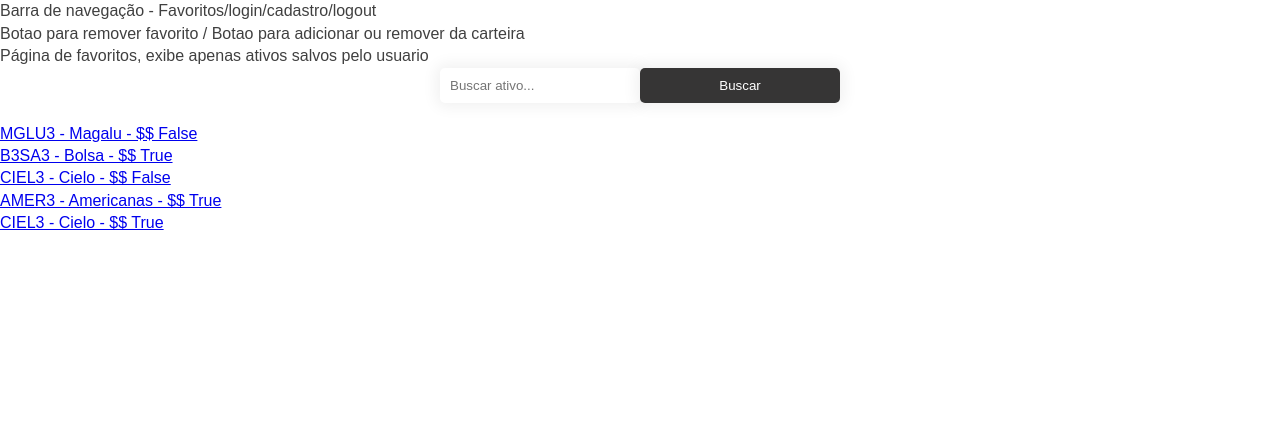
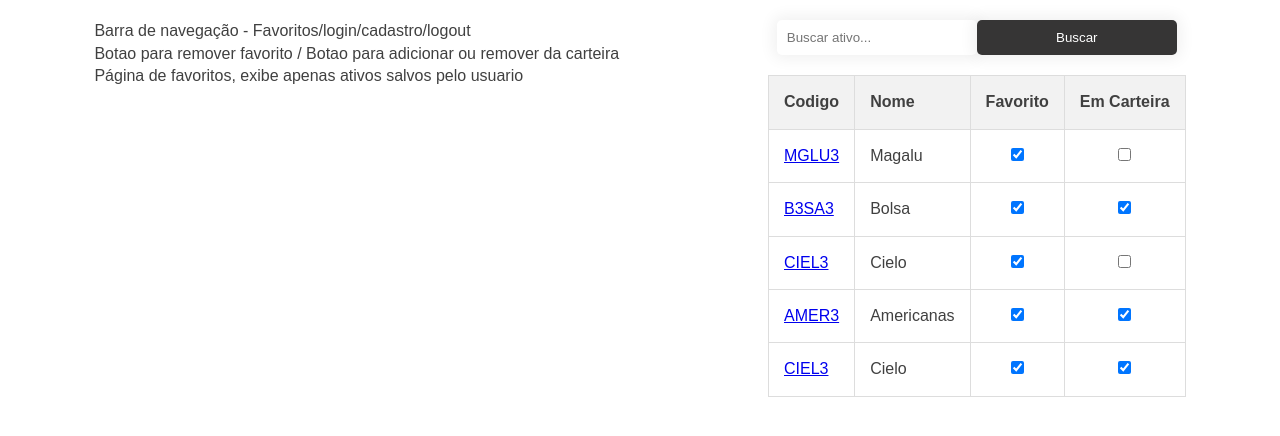
Before and after one commit to JBSilvaDev/desafio-inoa, a Django app: template ativos_user/templates/favoritos.html in a window 1280 px wide. Shown: the part 62-498 px from the top of the page. Run offline with Django 5.2, Linux system fonts and the light colour scheme; the template is opened without the code that fills it: values that come from a table or form of the project are taken from there, others are empty; data comes from the database, SQL or seed files in the repository.

Commit message:
configurando pag favoritos

```diff
--- a/ativos_global/templates/index.html
+++ b/ativos_global/templates/index.html
@@ -12,7 +12,7 @@ Home Page
     </section>
     <section>
       <aside>
-        <form method="get" action="">
+        <form class="buscar" method="get" action="">
           <input type="text" name="cod-ativo" placeholder="Buscar ativo...">
           <input type="submit" value="Buscar">
         </form>
--- a/ativos_user/templates/favoritos.html
+++ b/ativos_user/templates/favoritos.html
@@ -5,8 +5,9 @@ Favoritos Page
 {% endblock %}
 {% block body %}
 
-
 <body>
+  <main>
+    <section>
       <p>
         Barra de navegação - Favoritos/login/cadastro/logout
       </p>
@@ -14,20 +15,43 @@ Favoritos Page
         <p>
           Página de favoritos, exibe apenas ativos salvos pelo usuario
         </p>
-  <form method="get" action="">
+    </section>
+    <section>
+      <aside>
+        <form class="buscar" method="get" action="">
           <input type="text" name="cod-ativo" placeholder="Buscar ativo...">
           <input type="submit" value="Buscar">
         </form>
-  <section class="ativos-list">
-    <ul>
+      </aside>
+      <table>
+        <thead>
+          <tr>
+            <th>Codigo</th>
+            <th>Nome</th>
+            <th>Favorito</th>
+            <th>Em Carteira</th>
+          </tr>
+        </thead>
+        <tbody>
           {% for ativo in ativos %}
+          <tr>
+            <td>
               <a href="{% url 'detalhes_ativos' ativo.id %}">
-        <li>{{ ativo.cod_ativo }} - {{ ativo.nome_empresa }} - $$ {{ativo.em_carteira}}</li>
-      </a>
+                {{ ativo.cod_ativo }}</a>
+            </td>
+            <td>{{ ativo.nome_empresa }}</td>
+            <td style="text-align: center;">
+              <input type="checkbox" name="suaEscolha" value="" {% if ativo.favorito %} checked {% endif %}>
+          </td>
+          <td style="text-align: center;">
+              <input type="checkbox" name="suaEscolha" value="" {% if ativo.em_carteira %} checked {% endif %}>
+          </td>
+          </tr>
           {% endfor %}
-    </ul>
+        </tbody>
+      </table>
     </section>
-
+  </main>
 
 </body>
 
--- a/templates/base.html
+++ b/templates/base.html
@@ -9,6 +9,7 @@
   {% endblock %}
   <title>{% block titulo %}{% endblock %}</title>
 </head>
+
 <body>
     <header>
       <nav>
--- a/templates/static/css/style.css
+++ b/templates/static/css/style.css
@@ -40,6 +40,11 @@ table th {
 }
 
 form {
+  display: grid;
+  justify-content: center;
+  margin-bottom: 20px;
+}
+.buscar {
   display: flex;
   justify-content: center;
   margin-bottom: 20px;
@@ -72,3 +77,10 @@ input[type="submit"] {
   background-color: #363535;
   color: #ffffff;
 }
+
+input[type="checkbox"] {
+  background: none;
+  box-shadow: none;
+  width: min-content;
+  align-content: center;
+}
```
Also changed, not shown: auth_user/templates/login.html (+11 -5 lines). Lines whose indentation alone changed are shown as unchanged.
